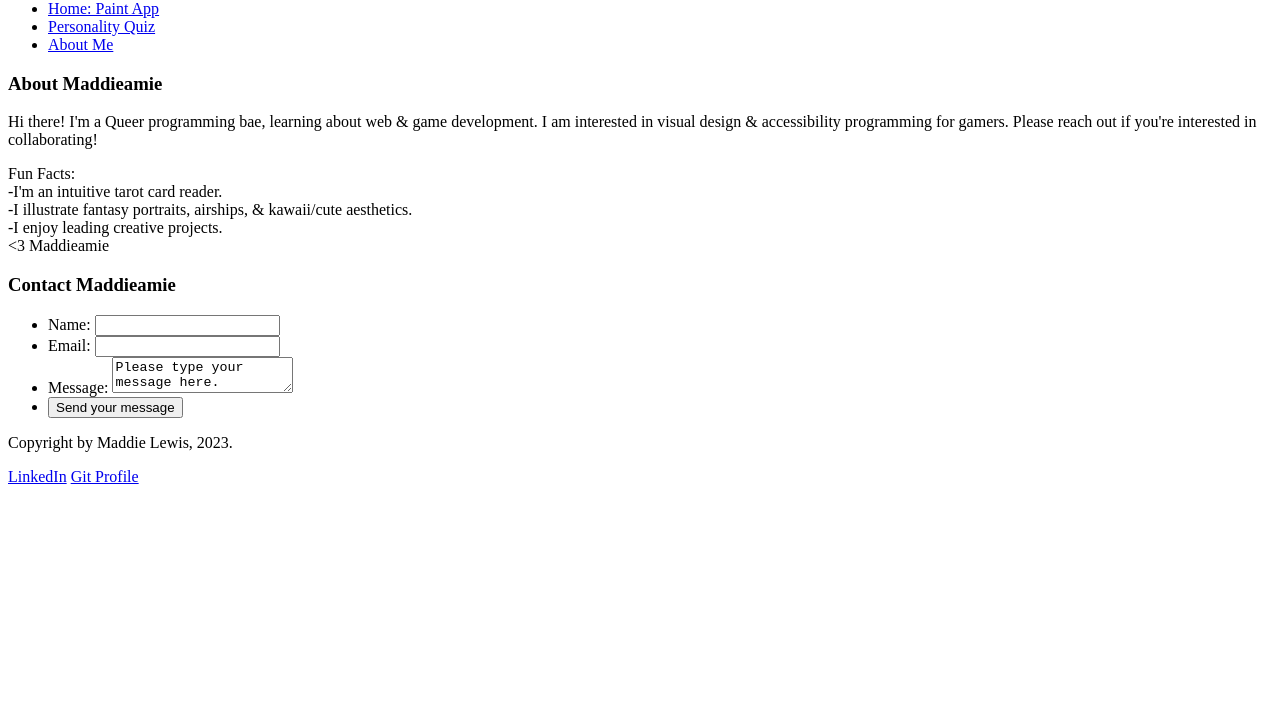
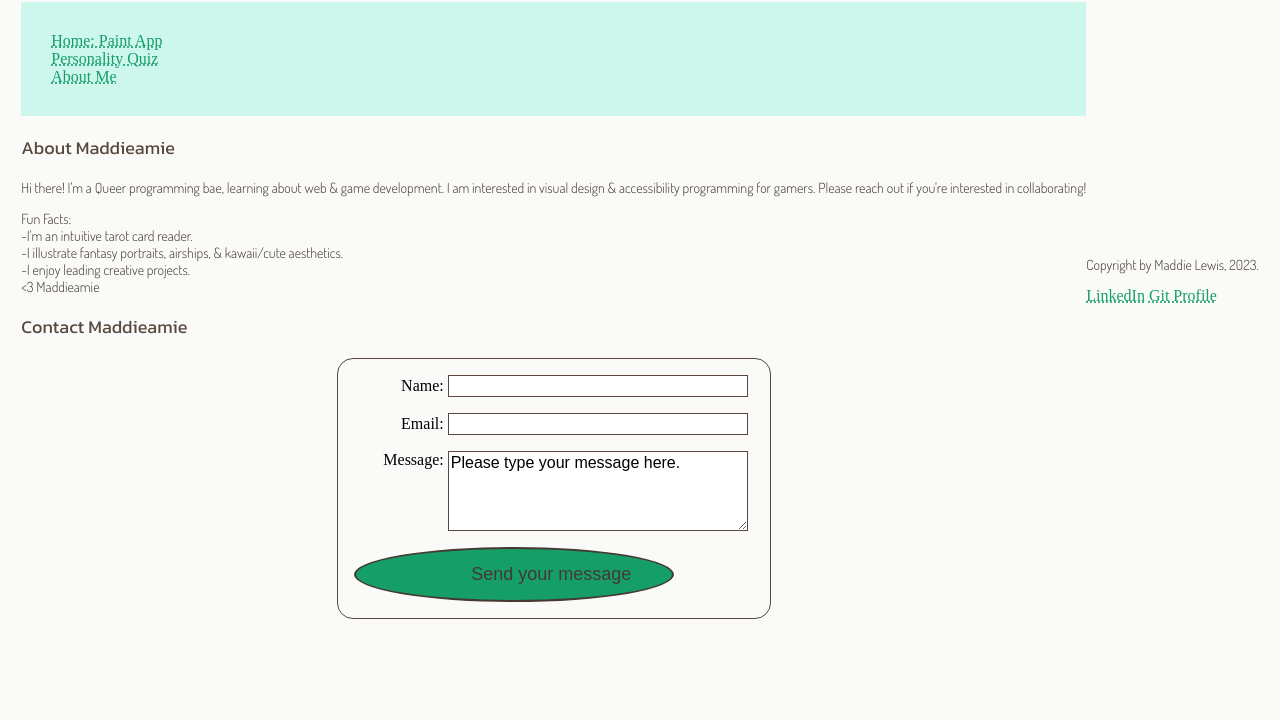
Before and after one commit to maddieamie/Castironpan, a plain HTML site: page app.castironpan/about-me.html in a window 1280 px wide. Shown: the part 80-800 px from the top of the page. Drawn offline with Linux system fonts and the light colour scheme; files that its build step writes are made by us from their sources.

Commit message:
Update about-me.html

```diff
--- a/app.castironpan/about-me.html
+++ b/app.castironpan/about-me.html
@@ -7,7 +7,7 @@
   <meta charset="UTF-8">
   <meta name="viewport" content="width=device-width, initial-scale=1">
 <title>CastIron Pan</title>
-<link href="app.castironpan//css/about-me.css" rel="stylesheet" />
+<link href="/css/about-me.css" rel="stylesheet" />
 <link rel="preconnect" href="https://fonts.googleapis.com">
 <link rel="preconnect" href="https://fonts.gstatic.com" crossorigin>
 <link href="https://fonts.googleapis.com/css2?family=Dosis:wght@300;600&family=Kanit:wght@400;500&display=swap" rel="stylesheet">
@@ -24,9 +24,9 @@
 
 <nav>
     <ul>
-        <li><a href="index.html">Home: Paint App</a></li>
-        <li><a href="app.castironpan/personality.quiz.html">Personality Quiz</a></li>
-        <li><a href="app.castironpan/about-me.html">About Me</a></li>
+        <li><a href="Castironpan/index.html">Home: Paint App</a></li>
+        <li><a href="personality.quiz.html">Personality Quiz</a></li>
+        <li><a href="about-me.html">About Me</a></li>
     </ul>
 </nav>
 
```
